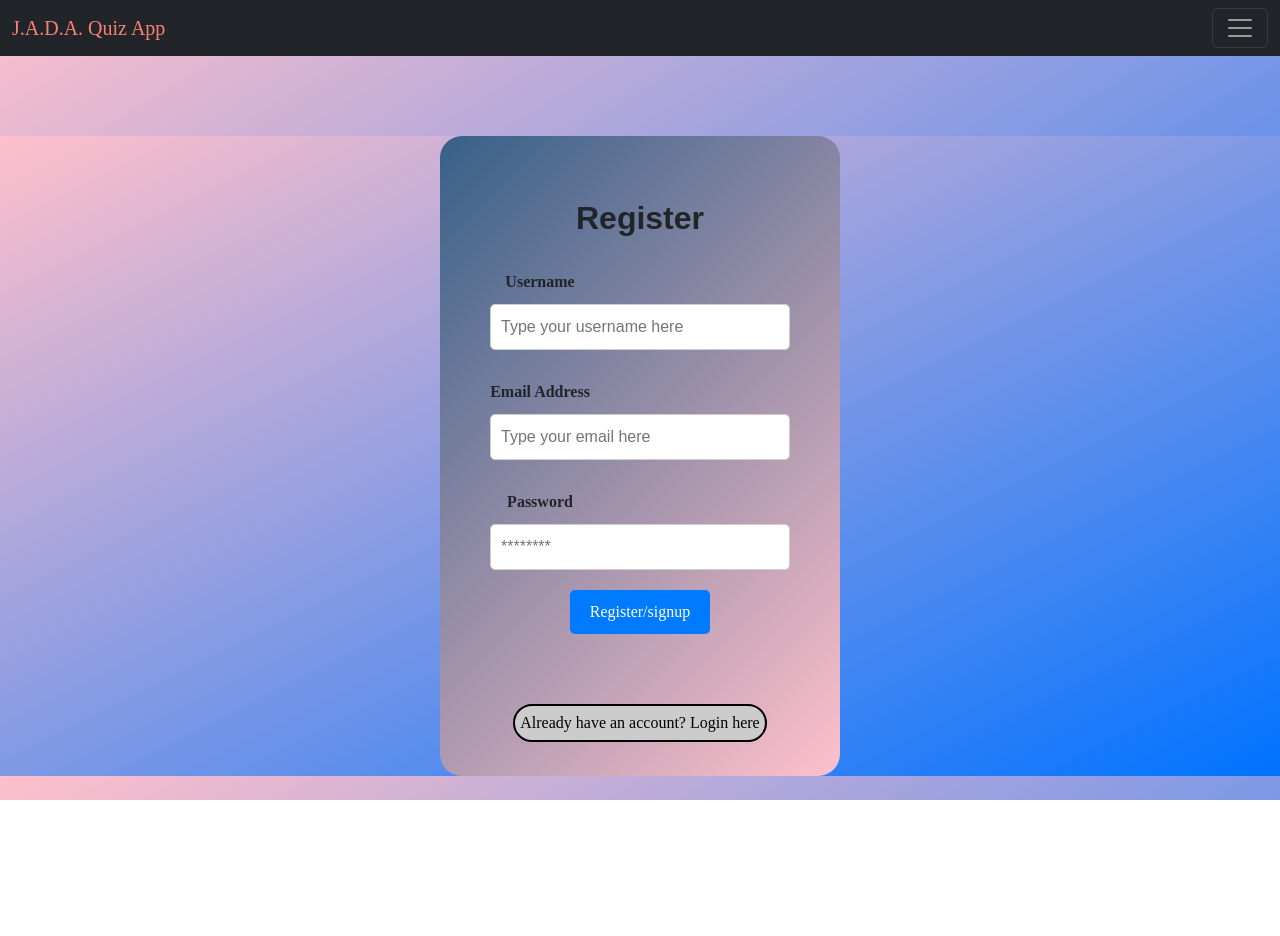
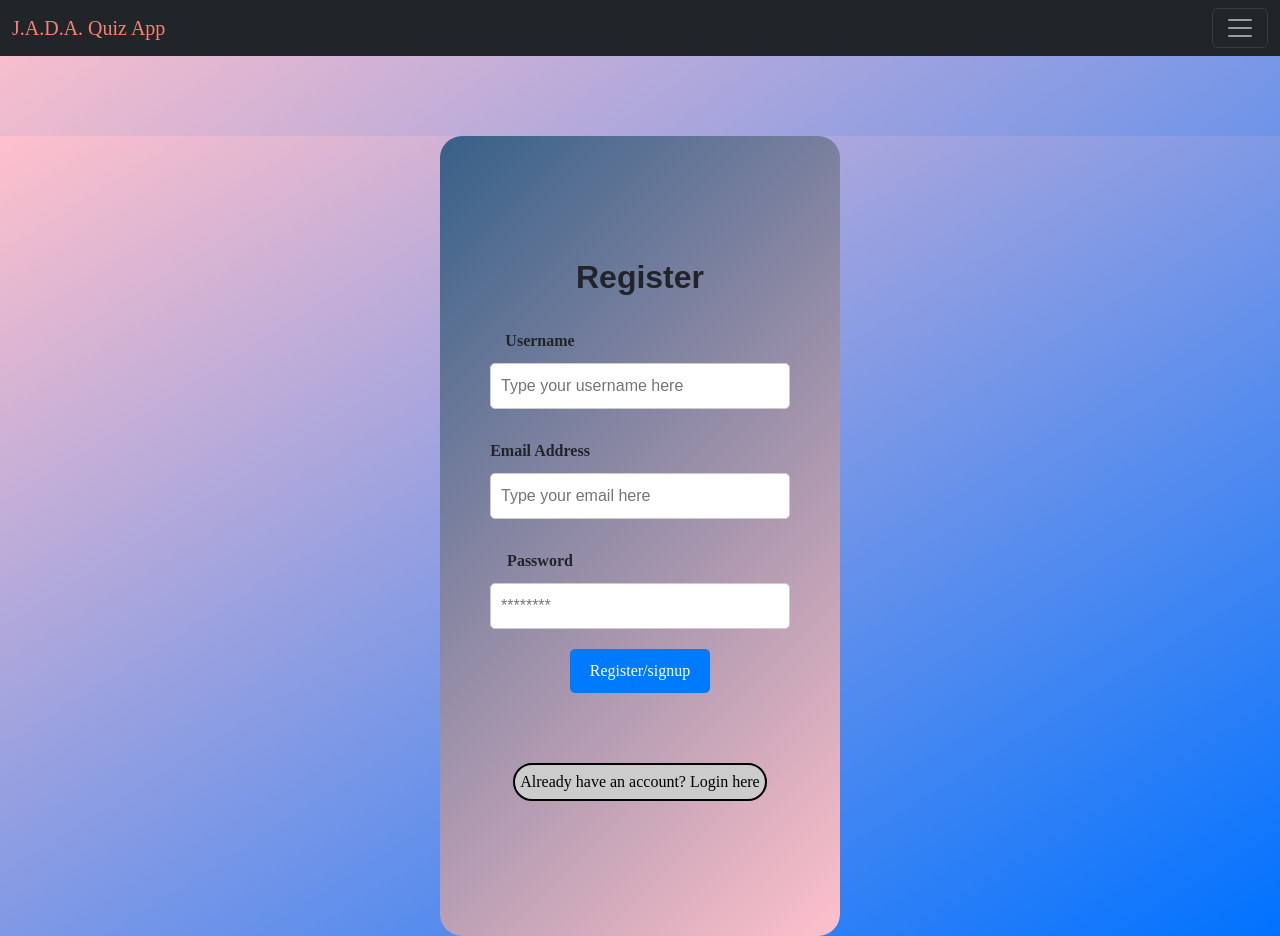
Before and after one commit to Awele1111/JADA-Quiz-App, a React (Create React App) app in the folder client/: page /signUp in a window 1280 px wide. Before the commit the page ends 800 px from the top, so only its background shows below. Built offline with nearby package versions, Linux system fonts and the light colour scheme.

Commit message:
added messages to login & signup pages

```diff
--- a/client/src/css/register.css
+++ b/client/src/css/register.css
@@ -7,7 +7,7 @@
   justify-content: center;
   margin: 0 auto;
   max-width: 400px;
-  height: 80vh;
+  height: 100vh;
   background: linear-gradient(135deg, #376088, pink);
   margin-top: 80px;
   border-radius: 22px;
@@ -81,7 +81,7 @@
     font-family: sans-serif;
     margin-top: 30px;
     padding-bottom: 5px;
-    margin-top: 45px;
+    margin-top: 4px;
     font-weight: bold;
     padding-top: 40px;
   }
--- a/client/src/pages/Register.jsx
+++ b/client/src/pages/Register.jsx
@@ -1,98 +1,3 @@
-// import React, {useState} from "react";
-// import "../css/register.css";
-// import { useMutation } from "@apollo/client";
-// import { ADD_USER } from "../utils/mutations";
-// import Auth from '../utils/auth';
-
-// export const Register = (props) => {
-//     const [addUser, { error, data }] = useMutation(ADD_USER);
-//     const [email, setEmail] = useState('');
-//     const [password, setPassword] = useState('');
-//     const [username, setUsername] = useState('');
-
-//     const  handleSubmit = async (e) =>  {
-//         e.preventDefault();
-//         console.log(email);
-
-//         try {
-//             const { data } = await addUser({
-//                 variables: { email, password, username }
-//             });
-
-//             Auth.login(data.addUser.token);
-
-//         } catch (e) {
-//             console.error(e);
-//         }
-//     }
-//     return (
-//         <div className="register-body">
-//         <body className="register-body">
-//         <div className="auth-form-container">
-//         <h2 className="register-h2">Register</h2>
-//         <form className="register-form"onSubmit={handleSubmit}>
-//             <label className="register-label" htmlFor="name">Username</label>
-//             <input className="register-input"   name="name" value={username} onChange={(e) => setUsername(e.target.value)} id="name" placeholder="Type your username here"/>
-//             <label className="register-label" value="name" htmlFor="email">Email Address</label>
-//             <input className="register-input" value={email} onChange={(e) => setEmail(e.target.value)} type="email" placeholder="Type your email here" id="email" name="email" />
-//             <label className="register-label" htmlFor="password">Password</label>
-//             <input className="register-input" value={password} onChange={(e) => setPassword(e.target.value)} type="password" placeholder="********" id="password" name="password" />
-//             <button className="register-button" type="submit">Register/signup</button>
-//         </form>
-
-//         <button className="link-button" onClick={() => window.location.assign('/login')}>Already have an account? Login here</button>
-//         </div>
-//     </body>
-//     </div>
-//     )
-// }
-
-// const Register = (props) => {
-//     const [addUser, { error, data }] = useMutation(ADD_USER);
-//     const [email, setEmail] = useState('');
-//     const [password, setPassword] = useState('');
-//     const [username, setUsername] = useState('');
-//     const [errorMessage, setErrorMessage] = useState('');
-
-//     const handleSubmit = async (e) => {
-//         e.preventDefault();
-//         try {
-//             const { data } = await addUser({
-//                 variables: { email, password, username }
-//             });
-//             Auth.login(data.addUser.token);
-//         } catch (e) {
-//             console.error(e);
-//             if (e.graphQLErrors.length > 0) {
-//                 const errorMessage = e.graphQLErrors[0].message;
-//                 setErrorMessage(errorMessage);
-//             } else {
-//                 setErrorMessage("An error occurred during registration. Please try again.");
-//             }
-//         }
-//     }
-
-//     return (
-//         <div className="register-body">
-//             <body className="register-body">
-//                 <div className="auth-form-container">
-//                     <h2 className="register-h2">Register</h2>
-//                     <form className="register-form" onSubmit={handleSubmit}>
-//                         {errorMessage && <p className="error-message">{errorMessage}</p>}
-//                         <label className="register-label" htmlFor="name">Username</label>
-//                         <input className="register-input" name="name" value={username} onChange={(e) => setUsername(e.target.value)} id="name" placeholder="Type your username here" />
-//                         <label className="register-label" value="name" htmlFor="email">Email Address</label>
-//                         <input className="register-input" value={email} onChange={(e) => setEmail(e.target.value)} type="email" placeholder="Type your email here" id="email" name="email" />
-//                         <label className="register-label" htmlFor="password">Password</label>
-//                         <input className="register-input" value={password} onChange={(e) => setPassword(e.target.value)} type="password" placeholder="********" id="password" name="password" />
-//                         <button className="register-button" type="submit">Register/signup</button>
-//                     </form>
-//                     <button className="link-button" onClick={() => window.location.assign('/login')}>Already have an account? Login here</button>
-//                 </div>
-//             </body>
-//         </div>
-//     )
-// }
 
 import React, { useState } from "react";
 import "../css/register.css";
@@ -101,15 +6,16 @@ import { ADD_USER } from "../utils/mutations";
 import Auth from "../utils/auth";
 
 export const Register = (props) => {
-  const [addUser, { error }] = useMutation(ADD_USER);
+  const [addUser, { error, data }] = useMutation(ADD_USER);
   const [email, setEmail] = useState("");
   const [password, setPassword] = useState("");
   const [username, setUsername] = useState("");
-  const [errorMessage, setErrorMessage] = useState("");
 
   const handleSubmit = async (e) => {
     e.preventDefault();
+    console.log(email);
 
+    if (email && username && password) {
       try {
         const { data } = await addUser({
           variables: { email, password, username },
@@ -117,38 +23,35 @@ export const Register = (props) => {
 
         Auth.login(data.addUser.token);
       } catch (e) {
-      console.error(e);
-      setErrorMessage(e.message);
+        document.getElementById("registerUsernameError").innerHTML = "";
+        document.getElementById("registerEmailError").innerHTML = "";
+        console.log(e.message);
+        if (e.message.includes("E11000") && e.message.includes("username")) {
+          console.log("This Username is already taken!");
+          document.getElementById("registerUsernameError").innerHTML =
+            "This Username is already taken!";
+        } else if (e.message.includes("E11000") && e.message.includes("email")) {
+          console.log("This Email is already taken!");
+          document.getElementById("registerEmailError").innerHTML =
+            "This Email is already taken!";
+        } else if (e.message.includes("email")) {
+          console.log("Your email is not a proper email address!");
+          document.getElementById("registerEmailError").innerHTML =
+            "Your email is not a proper email address!";
+        } else {
+          console.log("An error occurred. Please try again.");
+        }
+      }
+    } else {
+      console.log("All users require a username, password, and email");
     }
   };
-
-  let emailError = "";
-  let passwordError = "";
-  let usernameError = "";
-
-  if (error) {
-    const errorMessages = error.graphQLErrors.map((err) => err.message);
-    errorMessages.forEach((msg) => {
-      if (msg.includes("email")) {
-        emailError = msg;
-      } else if (msg.includes("password")) {
-        passwordError = msg;
-      } else if (msg.includes("username")) {
-        usernameError = msg;
-      } else {
-        setErrorMessage(msg);
-      }
-    });
-  }
 
   return (
     <div className="register-body">
       <body className="register-body">
         <div className="auth-form-container">
           <h2 className="register-h2">Register</h2>
-          {errorMessage && (
-            <p className="error-message">{errorMessage}</p>
-          )}
           <form className="register-form" onSubmit={handleSubmit}>
             <label className="register-label" htmlFor="name">
               Username
@@ -161,9 +64,7 @@ export const Register = (props) => {
               id="name"
               placeholder="Type your username here"
             />
-            {usernameError && (
-              <p className="error-message">{usernameError}</p>
-            )}
+            <div id="registerUsernameError"></div>
             <label className="register-label" value="name" htmlFor="email">
               Email Address
             </label>
@@ -176,9 +77,7 @@ export const Register = (props) => {
               id="email"
               name="email"
             />
-            {emailError && (
-              <p className="error-message">{emailError}</p>
-            )}
+            <div id="registerEmailError"></div>
             <label className="register-label" htmlFor="password">
               Password
             </label>
@@ -191,9 +90,6 @@ export const Register = (props) => {
               id="password"
               name="password"
             />
-            {passwordError && (
-              <p className="error-message">{passwordError}</p>
-            )}
             <button className="register-button" type="submit">
               Register/signup
             </button>
```
Lines whose indentation alone changed are shown as unchanged.
